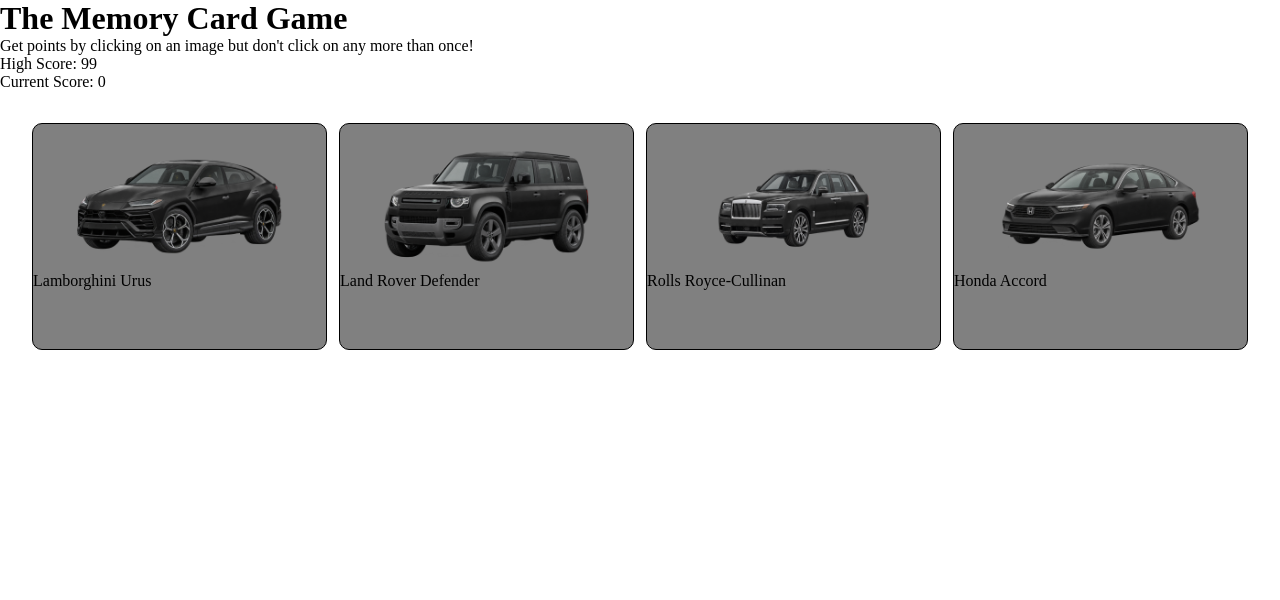
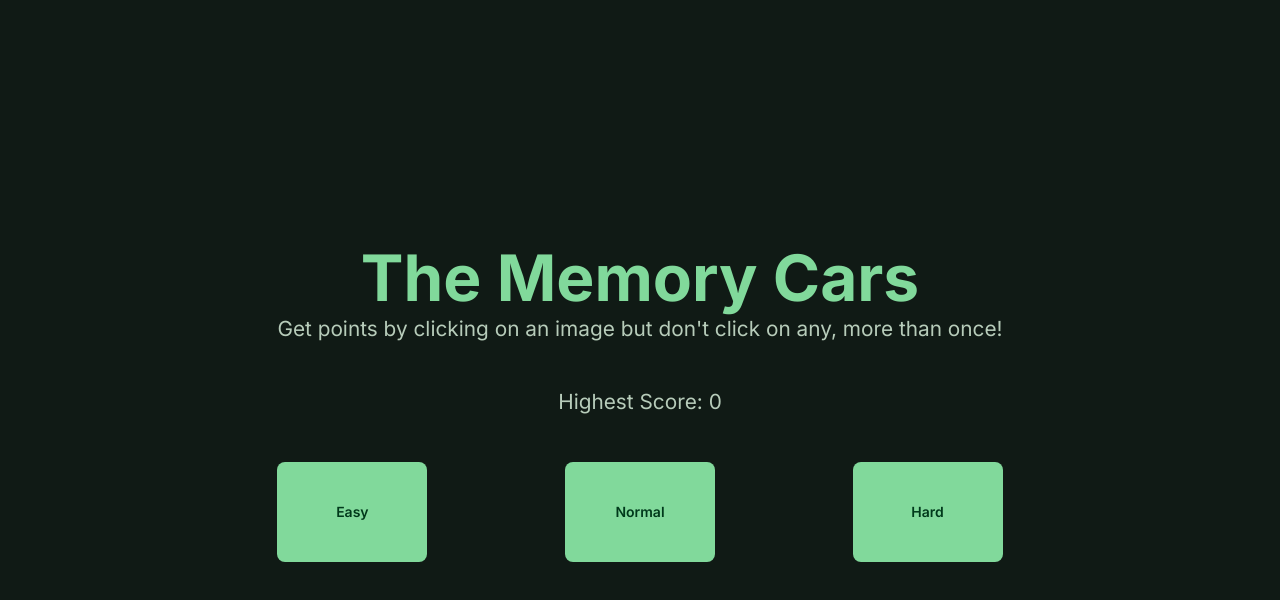
Before and after one commit to medev7337/top-memory-card-game, a React (Vite) app: page / in a window 1280 px wide. Shown: the top 600 px of the page. Built offline with nearby package versions, Linux system fonts and the light colour scheme.

Commit message:
Finish project YAY

```diff
--- a/index.html
+++ b/index.html
@@ -2,9 +2,9 @@
 <html lang="en">
   <head>
     <meta charset="UTF-8" />
-    <link rel="icon" type="image/svg+xml" href="/favicon.svg" />
+    <link rel="icon" type="image/svg+xml" href="/carIcon.svg" />
     <meta name="viewport" content="width=device-width, initial-scale=1.0" />
-    <title>top-memory-card-game</title>
+    <title>The Memory Cars</title>
   </head>
   <body>
     <div id="root"></div>
--- a/src/App.jsx
+++ b/src/App.jsx
@@ -19,6 +19,27 @@ function getRandomItems(array, amount) {
 
 function App() {
   const [cardList, setCardList] = useState([]);
+  const [highScore, setHighScore] = useState(0);
+  const [gameStarted, setGameStarted] = useState(false);
+  const [cDiff, setCDiff] = useState();
+
+  const difficultySettings = [
+    {
+      mode: "easy",
+      cards: 12,
+      cardAmount: 4,
+    },
+    {
+      mode: "normal",
+      cards: 24,
+      cardAmount: 8,
+    },
+    {
+      mode: "hard",
+      cards: 36,
+      cardAmount: 12,
+    },
+  ];
 
   useEffect(() => {
     let ignore = false;
@@ -37,15 +58,36 @@ function App() {
     };
   }, []);
 
+  function startGame(diff) {
+    setGameStarted(true);
+    setCDiff(difficultySettings[diff]);
+  }
+
   return (
     <div className="mainContainer">
-      <h1>The Memory Card Game</h1>
-      <p>
-        Get points by clicking on an image but don't click on any more than
-        once!
-      </p>
-      <p>High Score: 99</p>
-      <Game playList={getRandomItems(cardList, 12)} cardAmount={4} />
+      <h1>The Memory Cars</h1>
+      {gameStarted ? (
+        <Game
+          playList={getRandomItems(cardList, cDiff.cards)}
+          cardAmount={cDiff.cardAmount}
+          setGameStarted={setGameStarted}
+          highScore={highScore}
+          setHighScore={setHighScore}
+        />
+      ) : (
+        <div className="menu">
+          <p>
+            Get points by clicking on an image but don't click on any, more than
+            once!
+          </p>
+          <p>Highest Score: {highScore}</p>
+          <div className="levelButtons">
+            <button onClick={() => startGame(0)}>Easy</button>
+            <button onClick={() => startGame(1)}>Normal</button>
+            <button onClick={() => startGame(2)}>Hard</button>
+          </div>
+        </div>
+      )}
     </div>
   );
 }
--- a/src/components/Card.jsx
+++ b/src/components/Card.jsx
@@ -8,7 +8,9 @@ function Card({ id, text, img, click, hidden = false }) {
         <p>{text}</p>
       </div>
 
-      <div className="cardBack">{/* Back design */}</div>
+      <div className="cardBack">
+        <img src="/carIcon.svg" alt="" />
+      </div>
     </div>
   );
 
--- a/src/components/Game.jsx
+++ b/src/components/Game.jsx
@@ -1,5 +1,6 @@
 import { useEffect, useState } from "react";
 import Card from "./Card";
+import "../styles/modalStyles.css";
 
 // Easy - 4 cards shown, 12 cards total
 // Get first 4 after shuffling
@@ -16,19 +17,26 @@ function shuffleArray(array) {
   return shuffled;
 }
 
-function Game({ playList, cardAmount }) {
+function Game({
+  playList,
+  cardAmount,
+  setGameStarted,
+  highScore,
+  setHighScore,
+}) {
   const [score, setScore] = useState(0);
   const [hidden, setHidden] = useState(false);
   const [showingList, setShowingList] = useState([]);
   const [clickedList, setClickedList] = useState([]);
-  const [won, setWon] = useState(false);
+  const [gameState, setGameState] = useState(0);
   const [round, setRound] = useState(0);
 
   useEffect(() => {
     function updateShowingList() {
       if (playList.length === 0) return;
+      if (gameState !== 0) return;
       if (score === playList.length) {
-        setWon(true);
+        setGameState(2);
         return;
       }
 
@@ -48,20 +56,22 @@ function Game({ playList, cardAmount }) {
           .slice(0, cardAmount - 1),
       ];
 
-      setShowingList(nl);
+      setShowingList(shuffleArray(nl));
+      setHidden(false);
     }
 
     const timeout = setTimeout(() => {
-      setHidden(false);
       updateShowingList();
     }, 500);
 
     return () => clearTimeout(timeout);
-  }, [playList, cardAmount, clickedList, score]);
+  }, [playList, cardAmount, clickedList, score, gameState]);
 
   function handleClick(id) {
+    if (gameState !== 0) return;
     if (clickedList.includes(id)) {
-      console.log("Ooops");
+      // Uncomment or comment this line to add or remove lose state from the game
+      // setGameState(1);
       return;
     }
     setHidden(true);
@@ -86,10 +96,37 @@ function Game({ playList, cardAmount }) {
     </div>
   );
 
+  function backToMenu() {
+    if (score > highScore) {
+      setHighScore(score);
+    }
+    setGameStarted(false);
+  }
+
+  const loseModal = (
+    <div className="modalOverlay">
+      <div className="modal" id="loseModal">
+        <p>Ooops</p>
+        <button onClick={backToMenu}>Back to menu</button>
+      </div>
+    </div>
+  );
+
+  const wonModal = (
+    <div className="modalOverlay">
+      <div className="modal" id="wonModal">
+        <p>You Won</p>
+        <button onClick={backToMenu}>Back to menu</button>
+      </div>
+    </div>
+  );
+
   return (
-    <div>
+    <div className="gameHolder">
       <p>Current Score: {score}</p>
-      {won ? <div>Won</div> : cardSection}
+      {gameState === 2 && wonModal}
+      {gameState === 1 && loseModal}
+      {cardSection}
     </div>
   );
 }
--- a/src/styles/cardStyles.css
+++ b/src/styles/cardStyles.css
@@ -1,69 +1,184 @@
+.gameHolder {
+  width: 100%;
+  display: flex;
+  flex-direction: column;
+  align-items: center;
+  justify-content: center;
+  gap: 3rem;
+  margin-top: 1rem;
+  color: var(--md-secondary);
+}
+
+.gameHolder > p {
+  font-size: 1.3rem;
+}
+
+/* Card Grid */
 .cardContainer {
+  width: 100%;
   padding: 2rem;
+
   display: grid;
-  grid-template-columns: repeat(4, minmax(200px, 300px));
-  grid-auto-rows: auto;
+  grid-template-columns: repeat(4, minmax(0, 300px));
   gap: 12px;
   justify-content: center;
 }
 
+/* Card */
 .card {
+  position: relative;
+  width: 100%;
   aspect-ratio: 1.3 / 1;
-  width: 100%;
-  border: 1px solid black;
-  border-radius: 10px;
-  background-color: gray;
+
+  border: 2px solid var(--md-outline-variant);
+  border-radius: 14px;
+
+  background: var(--md-surface-container);
+  box-shadow: 0 4px 12px #00000030;
+
   transform-style: preserve-3d;
+  -webkit-transform-style: preserve-3d;
+
   will-change: transform;
+
   animation: flip 0.5s ease reverse forwards;
 }
 
-.cardInner {
-  position: relative;
-  width: 100%;
-  height: 100%;
-  transform-style: preserve-3d;
+.card:not(.hidden)::after {
+  content: "";
+  position: absolute;
+  inset: 0;
+  z-index: 10;
+  border-radius: inherit;
+  pointer-events: none;
+  transition:
+    box-shadow 200ms ease,
+    border 200ms ease;
 }
 
+.card:not(.hidden):hover::after {
+  box-shadow:
+    0 0 0 2px var(--md-primary),
+    0 0 18px #81d99b50;
+}
+
+.card:not(.hidden) {
+  transition: margin-top 250ms cubic-bezier(0.34, 1.56, 0.64, 1);
+  cursor: pointer;
+}
+
+.card:not(.hidden):hover {
+  margin-top: -14px;
+}
+
+@keyframes excited {
+  0% {
+    transform: translateY(0) scale(1);
+  }
+  65% {
+    transform: translateY(-20px) scale(1.06);
+  }
+  100% {
+    transform: translateY(-14px) scale(1.05);
+  }
+}
+/* Both Faces */
 .cardFront,
 .cardBack {
   position: absolute;
   inset: 0;
+
+  width: 100%;
+  height: 100%;
+
+  border-radius: 13px;
+  overflow: hidden;
+
   backface-visibility: hidden;
   -webkit-backface-visibility: hidden;
-  border-radius: 10px;
 }
 
+/* Front */
+.cardFront {
+  display: flex;
+  flex-direction: column;
+  align-items: center;
+
+  transform: rotateY(0deg);
+
+  background: var(--md-surface-container-high);
+  color: var(--md-on-surface);
+
+  text-align: center;
+}
+
+/* Image */
+.cardFront > div {
+  width: 100%;
+  height: 66%;
+  flex-shrink: 0;
+
+  overflow: hidden;
+  background: var(--md-surface-container-highest);
+}
+
+.cardFront > div > img {
+  display: block;
+  width: 100%;
+  height: 100%;
+  object-fit: cover;
+}
+
+/* Text */
+.cardFront p {
+  flex: 1;
+  width: 100%;
+  margin: 0;
+  padding: 8px 12px;
+
+  display: flex;
+  align-items: center;
+  justify-content: center;
+
+  text-align: center;
+  font-size: 16px;
+  font-weight: 700;
+  line-height: 1.3;
+
+  color: var(--md-on-surface);
+}
+
+/* Back */
 .cardBack {
   transform: rotateY(180deg);
-  background: #333;
+  background: var(--md-surface-container-lowest);
+  display: flex;
+  justify-content: center;
+  align-items: center;
 }
 
+.cardBack > img {
+  width: 30%;
+  height: auto;
+}
+
+/* Hidden */
 .card.hidden {
   animation: flip 0.5s ease forwards;
 }
 
+/* Animation - unchanged */
 @keyframes flip {
   from {
     transform: rotateY(0deg);
   }
+
   to {
     transform: rotateY(180deg);
   }
 }
 
-.cardFront > div {
-  height: 66%;
-  overflow: hidden;
-  border-radius: inherit;
-}
-
-.cardFront > div > img {
-  object-fit: fill;
-  width: 100%;
-  border-radius: 10px;
-}
-
+/* Responsive */
 @media (max-width: 768px) {
   .cardContainer {
     grid-template-columns: repeat(2, minmax(100px, 200px));
--- a/src/styles/mainStyles.css
+++ b/src/styles/mainStyles.css
@@ -1,5 +1,126 @@
+@import url("https://fonts.googleapis.com/css2?family=Inter:ital,opsz,wght@0,14..32,100..900;1,14..32,100..900&display=swap");
+
+:root {
+  /* Primary */
+  --md-primary: #81d99b;
+  --md-on-primary: #00391b;
+  --md-primary-container: #00522a;
+  --md-on-primary-container: #9cf5b5;
+
+  /* Secondary */
+  --md-secondary: #b7ccba;
+  --md-on-secondary: #243529;
+  --md-secondary-container: #394e3e;
+  --md-on-secondary-container: #d3e8d7;
+
+  /* Tertiary */
+  --md-tertiary: #a1cfd3;
+  --md-on-tertiary: #00363a;
+  --md-tertiary-container: #204d52;
+  --md-on-tertiary-container: #bcebf0;
+
+  /* Background */
+  --md-background: #101a15;
+  --md-on-background: #dfe9df;
+
+  /* Surface */
+  --md-surface: #101a15;
+  --md-on-surface: #dfe9df;
+  --md-surface-dim: #101a15;
+  --md-surface-bright: #35443a;
+
+  /* Surface Containers */
+  --md-surface-container-lowest: #0b130e;
+  --md-surface-container-low: #18251d;
+  --md-surface-container: #1c2a21;
+  --md-surface-container-high: #26352b;
+  --md-surface-container-highest: #303f35;
+
+  /* Borders & Dividers */
+  --md-outline: #89988b;
+  --md-outline-variant: #404f43;
+
+  /* Semantic Colors */
+  --md-success: #81d99b;
+  --md-warning: #f4c66a;
+  --md-error: #ffb4ab;
+  --md-info: #9ccaff;
+
+  /* Interactive States */
+  --md-hover: #81d99b14;
+  --md-focus: #81d99b;
+  --md-selected: #00522a;
+  --md-pressed: #81d99b24;
+  --md-disabled: #dfe9df4d;
+}
+
 * {
   margin: 0;
   padding: 0;
   box-sizing: border-box;
+  font-family: "Inter", sans-serif;
 }
+
+html,
+body {
+  background-color: var(--md-background);
+}
+
+.mainContainer {
+  height: 100vh;
+  display: flex;
+  flex-direction: column;
+  align-items: center;
+  justify-content: center;
+  color: var(--md-primary);
+}
+
+.mainContainer > h1 {
+  font-size: 4rem;
+  font-weight: 700;
+}
+
+.menu {
+  display: flex;
+  flex-direction: column;
+  align-items: center;
+  justify-content: center;
+  gap: 3rem;
+  color: var(--md-secondary);
+}
+
+.menu > p {
+  font-size: 1.3rem;
+}
+
+.levelButtons {
+  width: 100%;
+  display: flex;
+  justify-content: space-between;
+}
+
+.levelButtons > button {
+  height: 100px;
+  width: 150px;
+  background-color: var(--md-primary);
+  color: var(--md-on-primary);
+
+  border: none;
+  border-radius: 8px;
+
+  padding: 10px 20px;
+  font-size: 14px;
+  font-weight: 600;
+
+  cursor: pointer;
+
+  transition:
+    background-color 150ms ease,
+    box-shadow 150ms ease,
+    transform 100ms ease;
+}
+
+.levelButtons > button:hover {
+  background-color: var(--md-primary-container);
+  color: var(--md-on-primary-container);
+}
--- /dev/null
+++ b/src/styles/modalStyles.css
@@ -0,0 +1,97 @@
+.modalOverlay {
+  position: fixed;
+  inset: 0;
+  z-index: 1000;
+
+  display: flex;
+  justify-content: center;
+  align-items: flex-start;
+
+  padding: 10vh 20px 20px;
+
+  background: #00000080;
+  backdrop-filter: blur(4px);
+
+  animation: fade-in 200ms ease forwards;
+}
+
+.modal {
+  width: min(100%, 420px);
+  padding: 32px 28px;
+
+  display: flex;
+  flex-direction: column;
+  align-items: center;
+  gap: 28px;
+
+  text-align: center;
+
+  background: var(--md-surface-container);
+  color: var(--md-on-surface);
+
+  border: 1px solid var(--md-outline-variant);
+  border-radius: 20px;
+
+  box-shadow: 0 12px 40px #00000040;
+
+  animation: slide-down 300ms cubic-bezier(0.2, 0.8, 0.2, 1) forwards;
+}
+
+.modal p {
+  margin: 0;
+  width: 100%;
+
+  color: var(--md-primary);
+  font-size: 32px;
+  line-height: 1.2;
+  font-weight: 800;
+  letter-spacing: -0.8px;
+}
+
+.modal button {
+  width: 100%;
+  padding: 15px 20px;
+
+  background: var(--md-primary);
+  color: var(--md-on-primary);
+
+  border: none;
+  border-radius: 12px;
+
+  font-size: 15px;
+  font-weight: 700;
+
+  cursor: pointer;
+  transition:
+    background 150ms ease,
+    transform 100ms ease;
+}
+
+.modal button:hover {
+  background: var(--md-primary-container);
+  color: var(--md-on-primary-container);
+}
+
+.modal button:active {
+  transform: scale(0.97);
+}
+
+@keyframes fade-in {
+  from {
+    opacity: 0;
+  }
+  to {
+    opacity: 1;
+  }
+}
+
+@keyframes slide-down {
+  from {
+    opacity: 0;
+    transform: translateY(-40px);
+  }
+  to {
+    opacity: 1;
+    transform: translateY(40px);
+  }
+}
```
Also changed, not shown: public/carIcon.svg (added), 1 other file (tests, documents, lock files or other folders).
